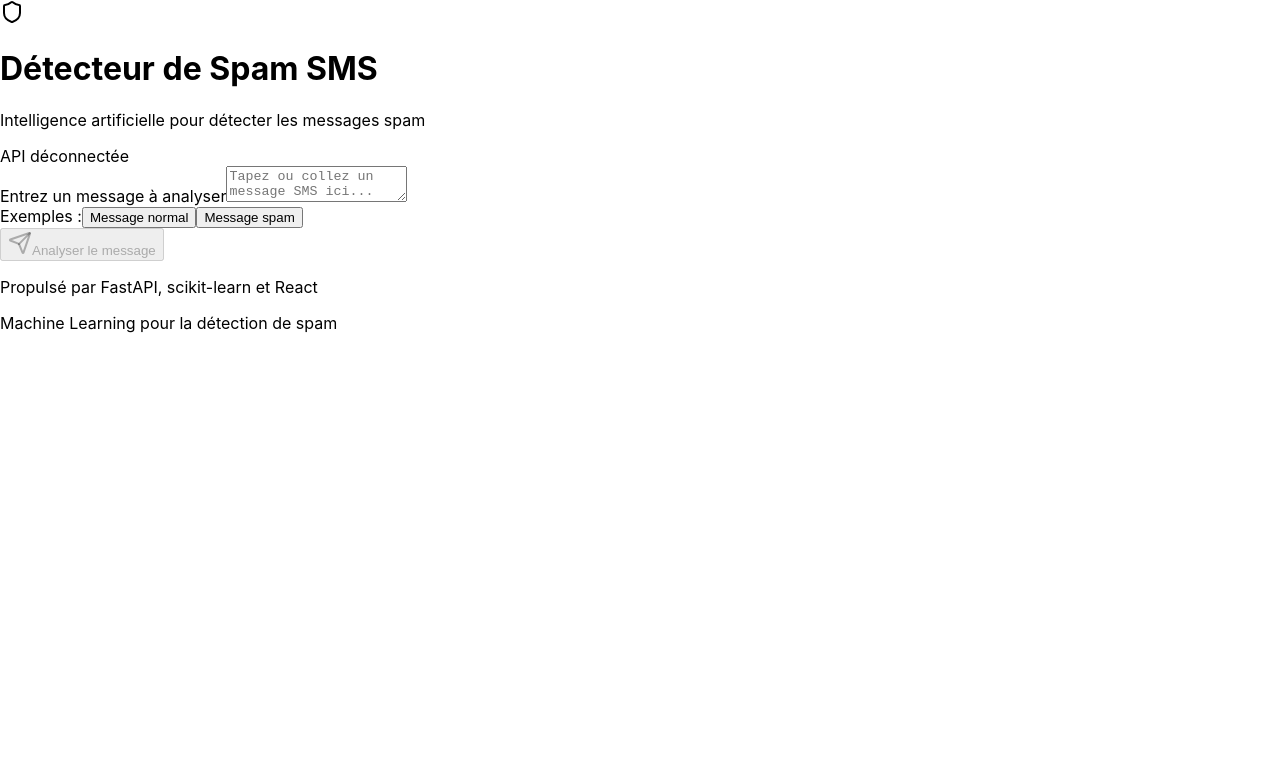
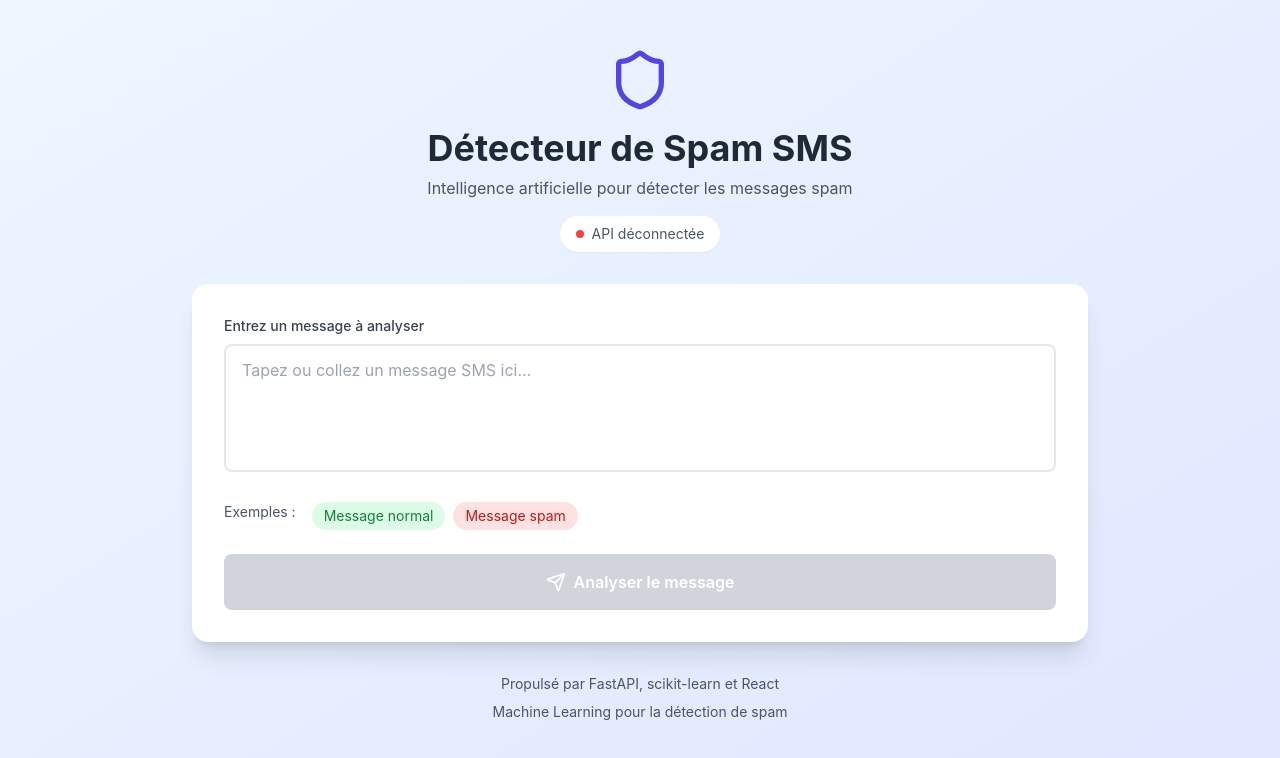
Before and after one commit to aksp66/spam-detector-frontend, a React (Create React App) app: page / in a window 1280 px wide. Shown: the top 758 px of the page. Built offline with nearby package versions, Linux system fonts and the light colour scheme; no server answers.

Commit message:
Update tailwind process commit - Frontend spam detector

```diff
--- a/package.json
+++ b/package.json
@@ -36,5 +36,10 @@
       "last 1 firefox version",
       "last 1 safari version"
     ]
+  },
+  "devDependencies": {
+    "autoprefixer": "^10.4.22",
+    "postcss": "^8.5.6",
+    "tailwindcss": "^3.4.18"
   }
 }
--- /dev/null
+++ b/postcss.config.js
@@ -0,0 +1,6 @@
+module.exports = {
+  plugins: {
+    tailwindcss: {},
+    autoprefixer: {},
+  },
+}
--- a/src/index.css
+++ b/src/index.css
@@ -1,13 +1,14 @@
+/* Directives Tailwind - TRÈS IMPORTANT */
+@tailwind base;
+@tailwind components;
+@tailwind utilities;
+
+/* Vos styles personnalisés (optionnels) */
 body {
   margin: 0;
-  font-family: -apple-system, BlinkMacSystemFont, 'Segoe UI', 'Roboto', 'Oxygen',
-    'Ubuntu', 'Cantarell', 'Fira Sans', 'Droid Sans', 'Helvetica Neue',
+  font-family: -apple-system, BlinkMacSystemFont, "Segoe UI", "Roboto", "Oxygen",
+    "Ubuntu", "Cantarell", "Fira Sans", "Droid Sans", "Helvetica Neue",
     sans-serif;
   -webkit-font-smoothing: antialiased;
   -moz-osx-font-smoothing: grayscale;
 }
-
-code {
-  font-family: source-code-pro, Menlo, Monaco, Consolas, 'Courier New',
-    monospace;
-}
--- a/src/index.js
+++ b/src/index.js
@@ -1,8 +1,7 @@
 import React from 'react';
 import ReactDOM from 'react-dom/client';
-import './index.css';
+import './index.css';  // ← IMPORTANT : importe Tailwind
 import App from './App';
-import reportWebVitals from './reportWebVitals';
 
 const root = ReactDOM.createRoot(document.getElementById('root'));
 root.render(
@@ -10,8 +9,3 @@
     <App />
   </React.StrictMode>
 );
-
-// If you want to start measuring performance in your app, pass a function
-// to log results (for example: reportWebVitals(console.log))
-// or send to an analytics endpoint. Learn more: https://bit.ly/CRA-vitals
-reportWebVitals();
--- /dev/null
+++ b/tailwind.config.js
@@ -0,0 +1,14 @@
+/** @type {import('tailwindcss').Config} */
+module.exports = {
+  content: [
+    "./src/**/*.{js,jsx,ts,tsx}",
+    // Ceci indique à Tailwind de scanner tous les fichiers
+    // dans src/ pour trouver les classes utilisées
+  ],
+  theme: {
+    extend: {
+      // Vous pouvez ajouter des couleurs personnalisées ici
+    },
+  },
+  plugins: [],
+}
```
Also changed, not shown: 1 other file (tests, documents, lock files or other folders).
